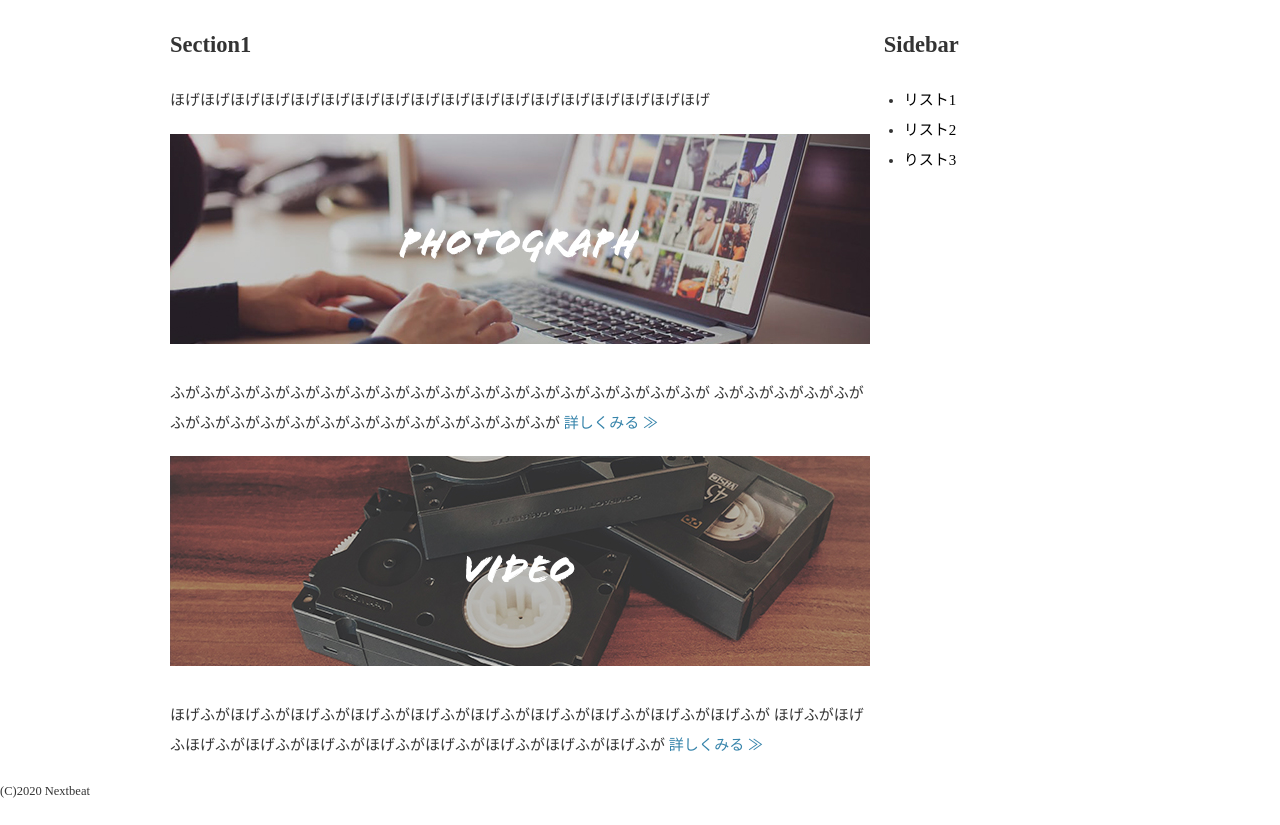
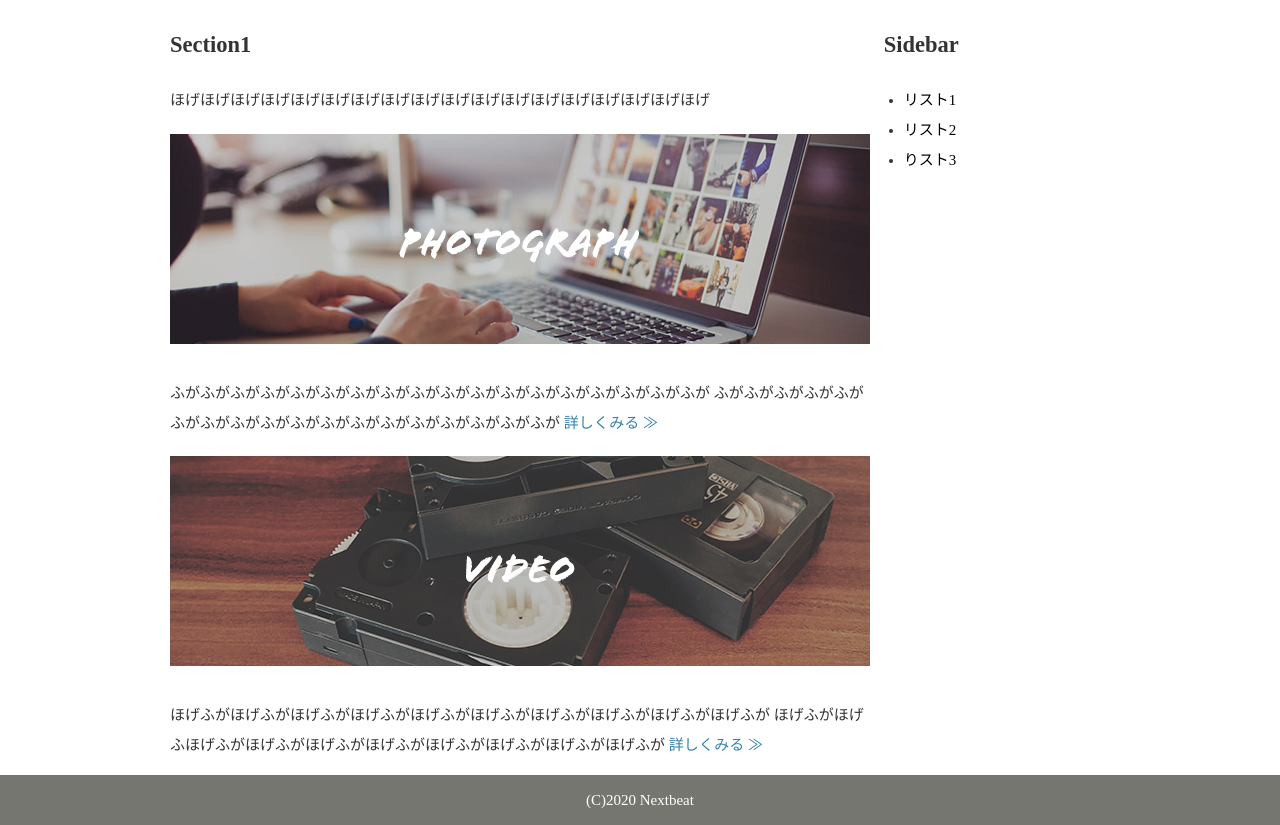
Before and after one commit to atsuki1224/html-scss-training, a website built with webpack: page index.html in a window 1280 px wide. Shown: the part 627-1452 px from the top of the page. Built offline with nearby package versions, Linux system fonts and the light colour scheme.

Commit message:
[footer]footerの装飾

```diff
--- a/module/_footer.scss
+++ b/module/_footer.scss
@@ -0,0 +1,10 @@
+.footer {
+  width: 100%;
+  background-color: #767671;
+  text-align: center;
+  .copyright-text {
+    line-height: 50px;
+    color: #ffffff;
+    font-size: 15px;
+  }
+}
```
Also changed, not shown: main.css.
